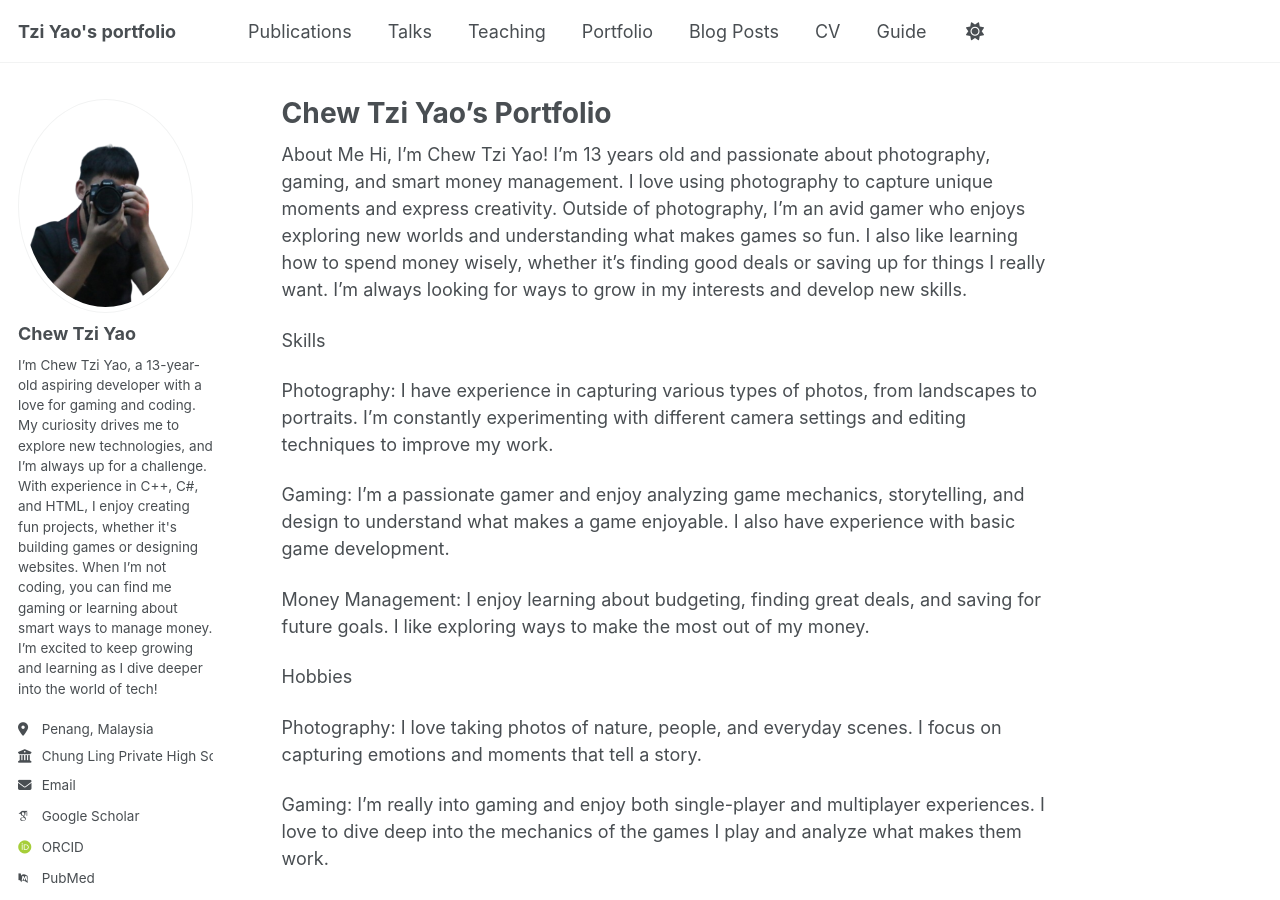
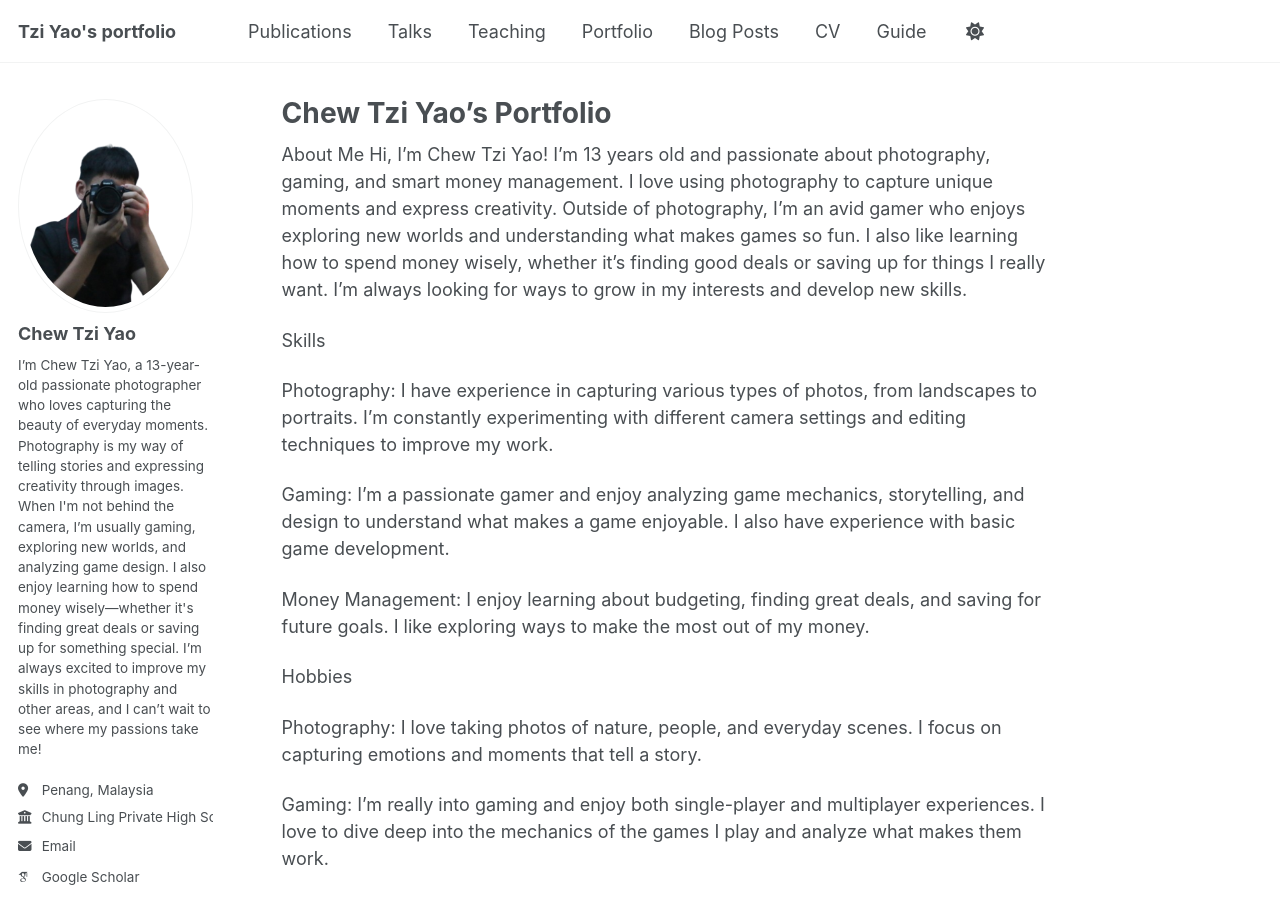
Before and after one commit to Tzi-Yao/Tzi-Yao.github.io, a Jekyll site: the page built from _pages/about.md, in a window 1280 px wide and 900 px high. Built offline with Jekyll 4.4.1, drawn with Linux system fonts in a browser that asks for light colours; some web fonts are replaced; a script that is not in the unit is left out.

Commit message:
update config.yml

```diff
--- a/_config.yml
+++ b/_config.yml
@@ -25,7 +25,7 @@ author:
   avatar           : "avatar.png"
   name             : "Chew Tzi Yao"
   pronouns         : # example: "she/her"
-  bio              : "I’m Chew Tzi Yao, a 13-year-old aspiring developer with a love for gaming and coding. My curiosity drives me to explore new technologies, and I’m always up for a challenge. With experience in C++, C#, and HTML, I enjoy creating fun projects, whether it's building games or designing websites. When I’m not coding, you can find me gaming or learning about smart ways to manage money. I’m excited to keep growing and learning as I dive deeper into the world of tech!"
+  bio              : "I’m Chew Tzi Yao, a 13-year-old passionate photographer who loves capturing the beauty of everyday moments. Photography is my way of telling stories and expressing creativity through images. When I'm not behind the camera, I’m usually gaming, exploring new worlds, and analyzing game design. I also enjoy learning how to spend money wisely—whether it's finding great deals or saving up for something special. I’m always excited to improve my skills in photography and other areas, and I can’t wait to see where my passions take me!"
   location         : "Penang, Malaysia"
   employer         : "Chung Ling Private High School"
   uri              : # URL
```
